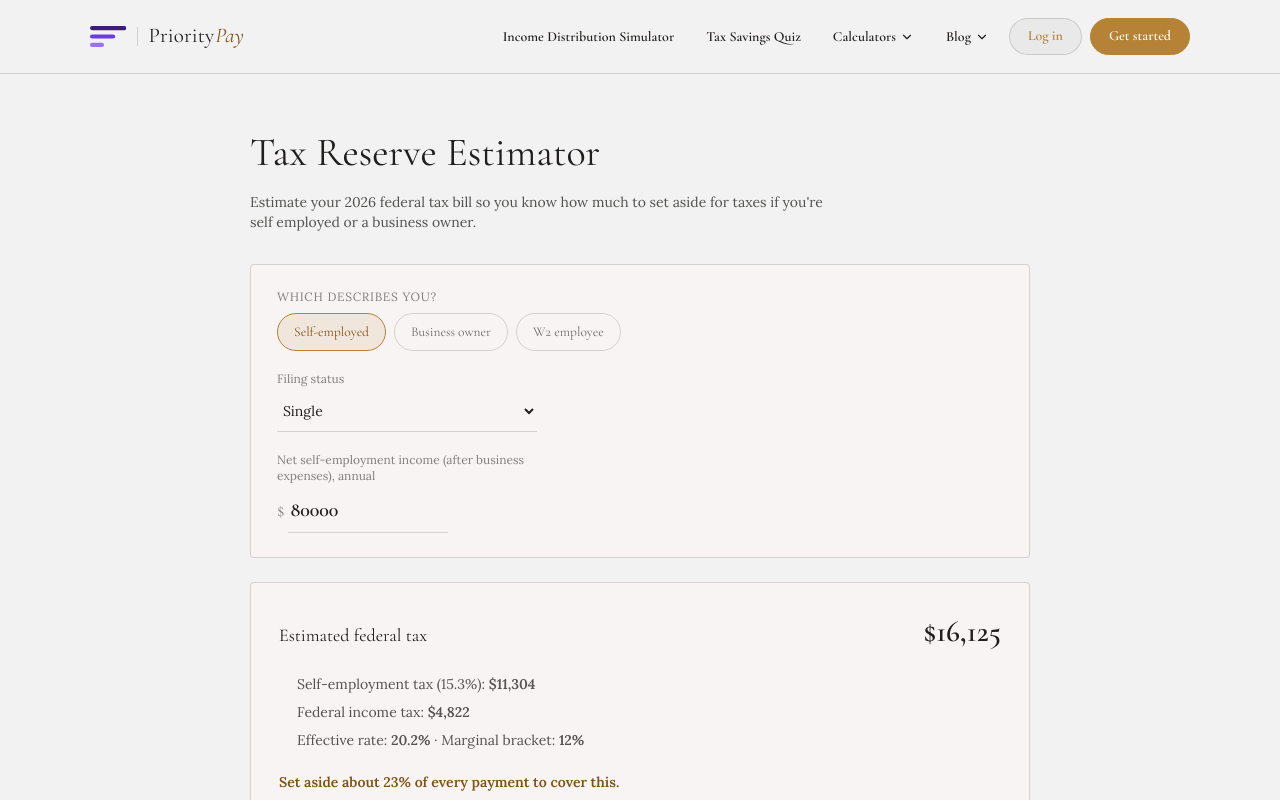
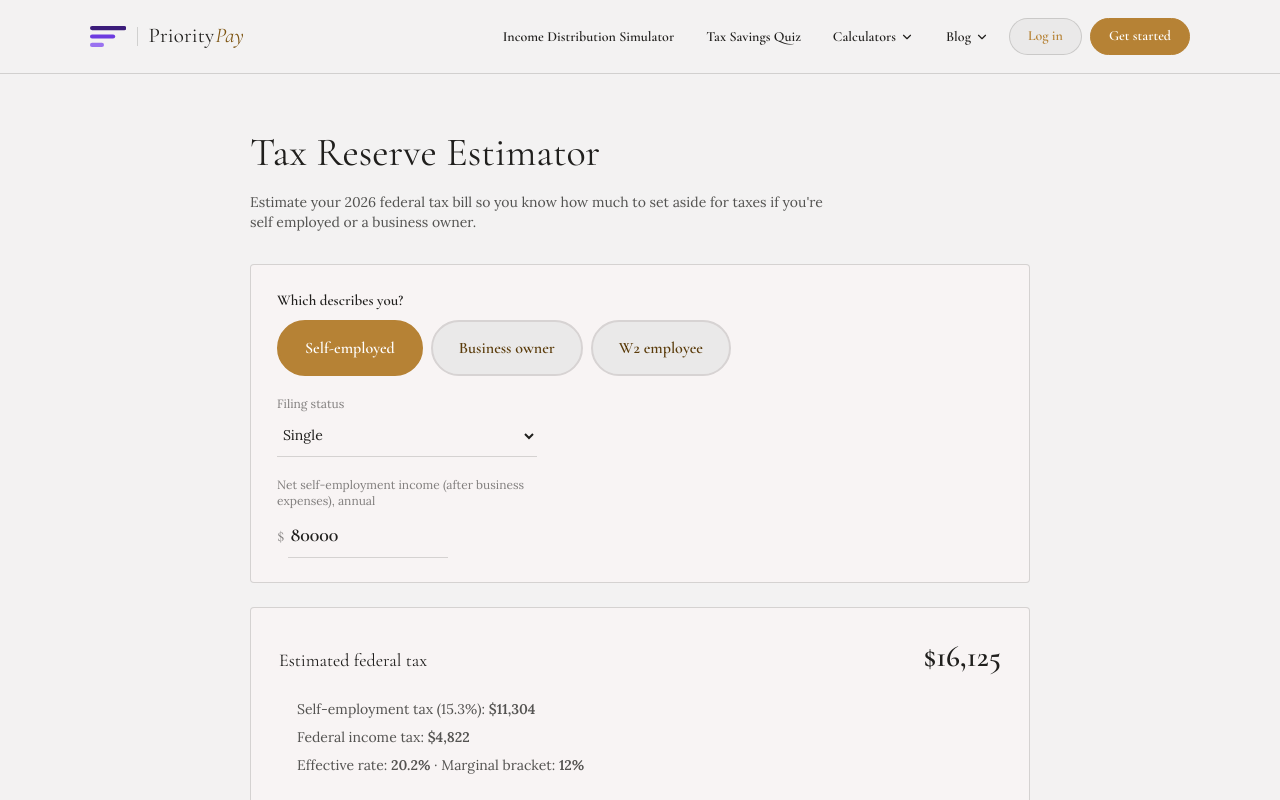
Before and after one commit to meganmahoney123/prioritypay-simple, a Next.js app: page /calculators/taxestimator in a window 1280 px wide. Shown: the top 800 px of the page. Built offline with nearby package versions, Linux system fonts and the light colour scheme.

Commit message:
Update PersonaToggle.js

```diff
--- a/components/PersonaToggle.js
+++ b/components/PersonaToggle.js
@@ -12,12 +12,17 @@ export const ALL_PERSONAS = [
   { value: "w2", label: "W2 employee" },
 ];
 
+// Restyled per the Aug 2026 Bloom redesign (spec 04/05): the label is now
+// a normal-weight sentence instead of small uppercase letterspaced gray,
+// and the active pill is a solid accent fill with white text -- the old
+// active state (a faint accent-tinted wash) read as nearly invisible next
+// to the idle pills once the design moved off the amber ledger palette.
 export default function PersonaToggle({ value, onChange, options = ALL_PERSONAS, label = "Which describes you?" }) {
   return (
     <div className="mb-5">
       <div
-        className="text-xs mb-2"
-        style={{ letterSpacing: "0.06em", textTransform: "uppercase", color: "color-mix(in srgb, var(--color-text) 55%, transparent)" }}
+        className="mb-2"
+        style={{ fontFamily: "var(--font-heading)", fontSize: 15, fontWeight: 700, color: "var(--color-text)" }}
       >
         {label}
       </div>
@@ -29,15 +34,17 @@ export default function PersonaToggle({ value, onChange, options = ALL_PERSONAS,
               key={opt.value}
               type="button"
               onClick={() => onChange(opt.value)}
+              aria-pressed={active}
               style={{
-                fontSize: 13.5,
-                padding: "8px 16px",
+                fontSize: 16,
+                fontWeight: 700,
+                padding: "14px 26px",
                 borderRadius: 999,
                 cursor: "pointer",
                 fontFamily: "var(--font-heading)",
-                border: `1px solid ${active ? "var(--color-accent)" : "var(--color-divider)"}`,
-                background: active ? "color-mix(in srgb, var(--color-accent) 12%, transparent)" : "transparent",
-                color: active ? "var(--color-accent-700)" : "color-mix(in srgb, var(--color-text) 65%, transparent)",
+                border: `2px solid ${active ? "var(--color-accent)" : "var(--color-neutral-300)"}`,
+                background: active ? "var(--color-accent)" : "var(--color-surface)",
+                color: active ? "#fff" : "var(--color-accent-800)",
               }}
             >
               {opt.label}
```
